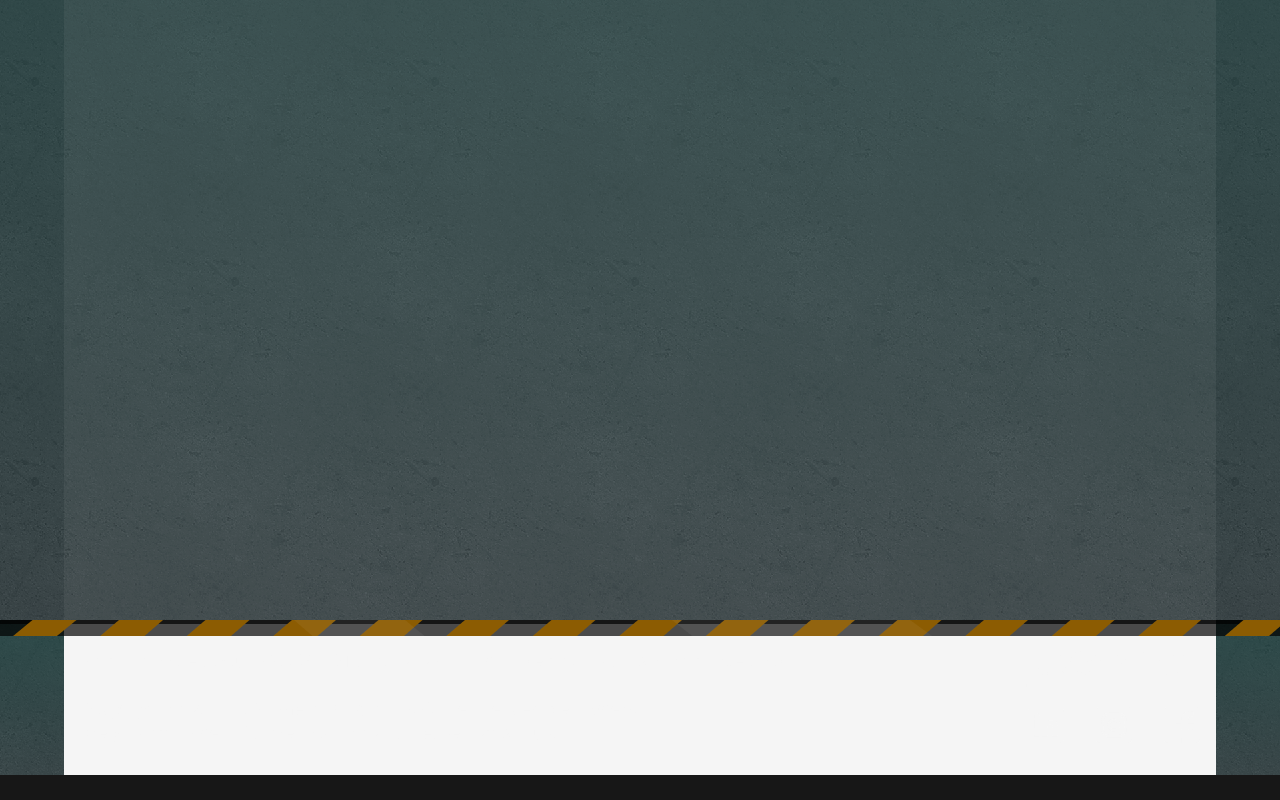
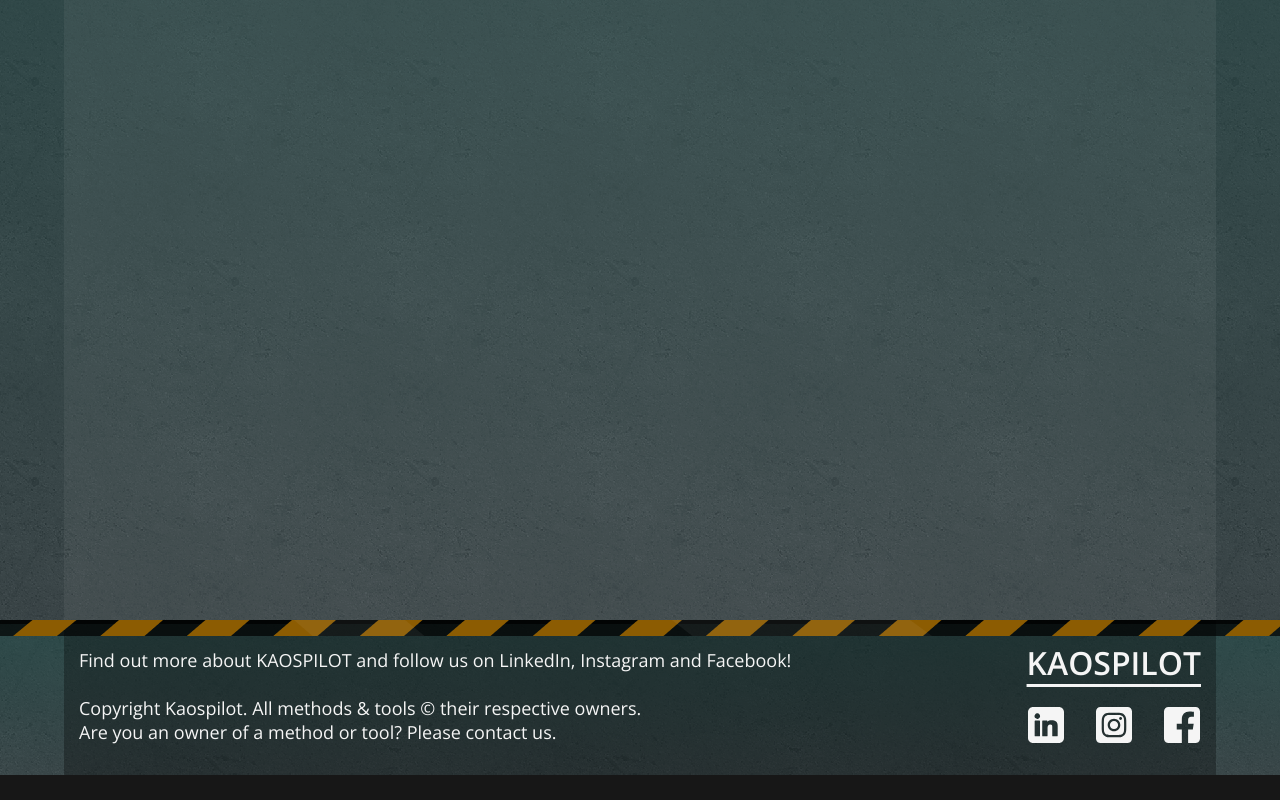
Before and after one commit to HackYourFuture-CPH/kp-toolbox-fp-class21, a React (Create React App) app in the folder packages/client/: page /favourites in a window 1280 px wide. Shown: the part 276-1076 px from the top of the page. Built offline with nearby package versions, Linux system fonts and the light colour scheme.

Commit message:
FP21-87:I fixed background color

```diff
--- a/packages/client/src/components/Footer/Footer.style.css
+++ b/packages/client/src/components/Footer/Footer.style.css
@@ -42,7 +42,7 @@ footer {
 .footer-container {
   width: 1220px;
   height: 155px;
-  background-color: rgba(245, 245, 245);
+  background-color: (0, 0, 0, 0.3);
 }
 
 .footer-container::after {
```
